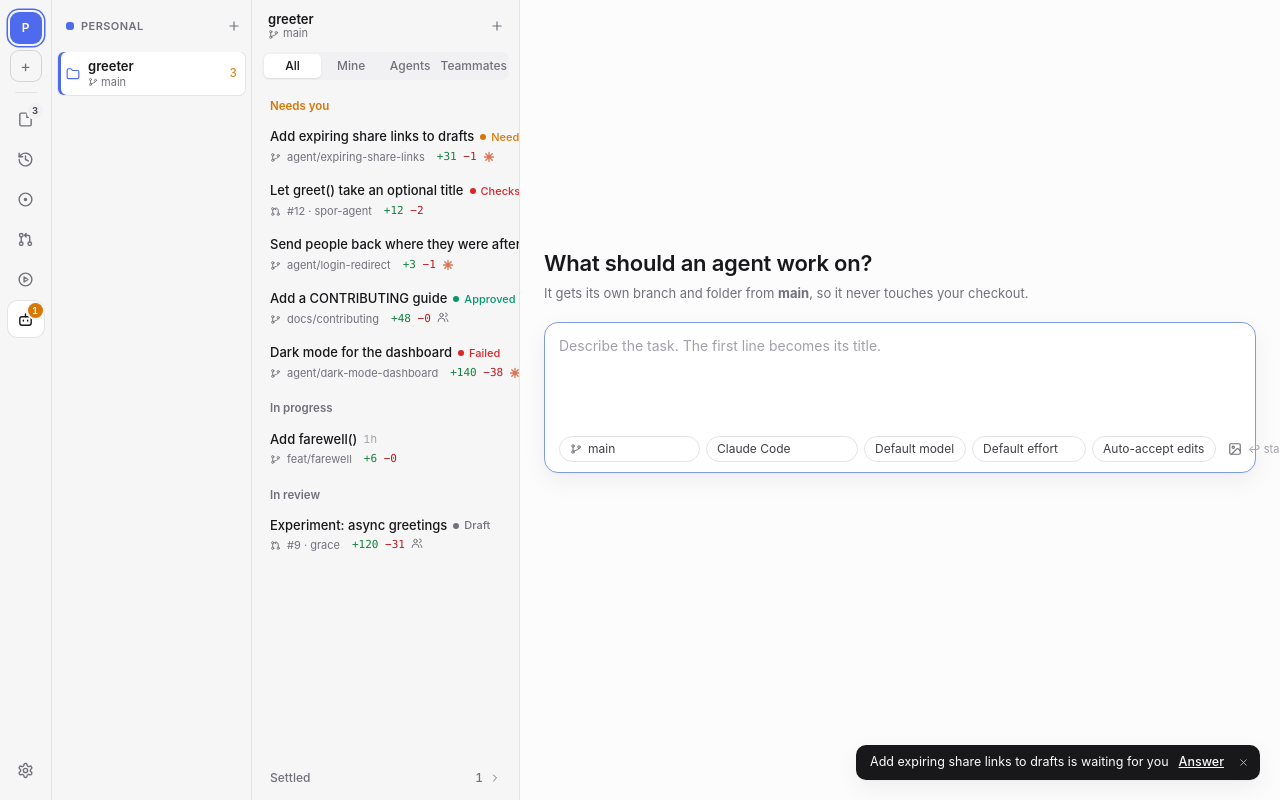
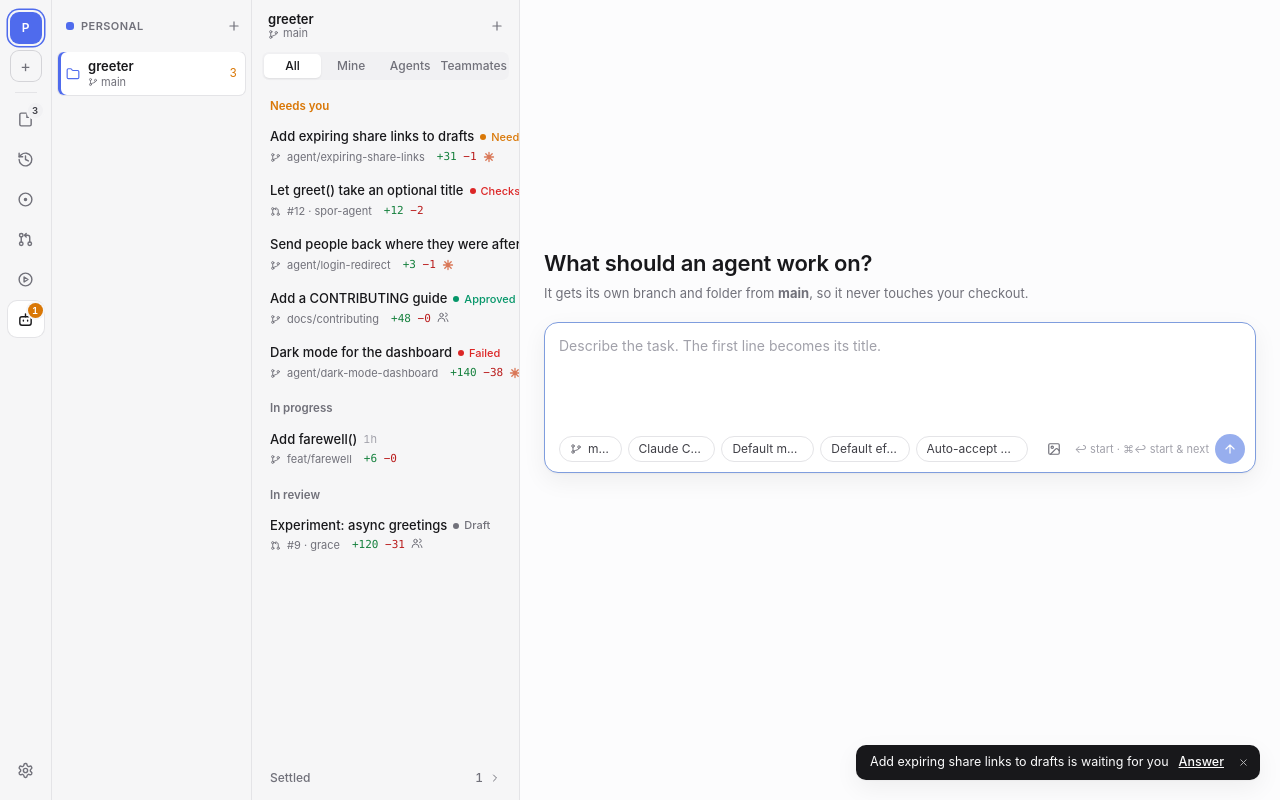
Before and after one commit to oyviba/spor, a React (Vite) app in the folder desktop/: page / in a window 1280 px wide. Built offline with nearby package versions, Linux system fonts and the light colour scheme.

Commit message:
Uncommitted work from we-need-fix-prompt

```diff
--- a/desktop/src/styles.css
+++ b/desktop/src/styles.css
@@ -929,6 +929,30 @@ button.busy::after {
   display: flex;
   align-items: center;
   gap: 6px;
+  min-width: 0;
+}
+/* A select is as wide as its longest option (every branch name, "Claude
+ * Code (not installed)"), so the pickers give way before the send button
+ * is pushed out of the box. */
+.composer-footer > * {
+  flex-shrink: 0;
+}
+.composer-footer > .chip-select,
+.composer-footer > .chip-select-wrap {
+  flex-shrink: 1;
+  min-width: 0;
+  max-width: max-content;
+  overflow: hidden;
+  text-overflow: ellipsis;
+  white-space: nowrap;
+}
+.composer-footer .chip-select-wrap > svg {
+  flex-shrink: 0;
+}
+.composer-footer .chip-select-wrap > .chip-select {
+  flex: 1 1 auto;
+  min-width: 0;
+  text-overflow: ellipsis;
 }
 .chip-select,
 .chip-toggle,
@@ -948,6 +972,8 @@ button.busy::after {
 .chip-select {
   appearance: none;
   padding-right: 10px;
+  /* As wide as the chosen option, not the longest one, where supported. */
+  field-sizing: content;
 }
 .chip-select.bare {
   border: 0;
```
